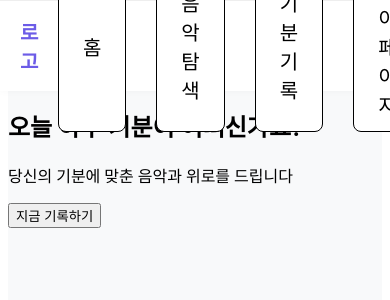
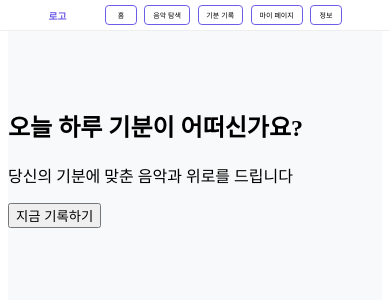
Before and after one commit to junboo1234/winter-web-project, a React (Create React App) app in the folder frontend/: page /About in a window 390 px wide. Shown: the top 300 px of the page. Built offline with nearby package versions, Linux system fonts and the light colour scheme.

Commit message:
feat(navbar.css) 반응형 웹에 맞게 버튼 위치 수정
navbar.css에서
반응형으로 구현하기 위해서 웹 앱 둘다 버튼 크기가 일정하도록 구현

```diff
--- a/frontend/src/styles/Index.css
+++ b/frontend/src/styles/Index.css
@@ -5,6 +5,8 @@ body {
     sans-serif;
   -webkit-font-smoothing: antialiased;
   -moz-osx-font-smoothing: grayscale;
+    padding: 0;
+
 }
 
 code {
--- a/frontend/src/styles/Navbar.css
+++ b/frontend/src/styles/Navbar.css
@@ -1,39 +1,54 @@
 .navbar {
-    padding: 15px 20px;
-    position: fixed; /* 화면에 고정*/
-    top: 0; /* 맨 아래에 붙이기 */
+    /* 1. 전체적인 비율은 vw로 잡기 */
+    height: 8vw;           /* 높이도 비율로! 단, 너무 크지 않게 7~10vw 추천 */
+    padding: 0 4vw;        /* 양옆 여백도 화면 비례 */
+    gap: 10vw;             /* 로고와 메뉴 사이 간격도 비례 */
+
+    /* 2. 짤림 방지 필살기 */
+    box-sizing: border-box; /* 패딩이 너비 100%를 안 넘어가게 가둡니다 */
+    width: 100%;
+    white-space: nowrap;    /* 내부 글자들이 절대 줄바꿈 안 되게 함 */
+
+    display: flex;
+    align-items: center;
+    justify-content: center;
+    position: fixed;
+    top: 0;
     left: 0;
-    width: 100%; /* 가로 꽉 차게 */
-    height: 60px;
-    background-color: #ffffff;
-    display: flex; /* 메뉴들을 가로로 나란히 배치 */
-    justify-content: space-between;
-    align-items: center;
-    border-top: 1px solid #eeeeee; /* 위에 살짝 선을 그어 구분 */
-    box-shadow: 0 -2px 10px rgba(0, 0, 0, 0.05); /* 은은한 그림자 */
-    z-index: 1000; /* 다른 내용물보다 항상 위에 보이게 */
+    background-color: white;
+    border-bottom: 0.2vw solid #eeeeee; /* 선 두께도 비율로! */
+    z-index: 1000;
 }
-.nav-button {
-    padding: 12px 24px;
-    background-color: white;
-    border: 1px solid #000;
-    border-radius: 8px;
-    cursor: pointer;
-    font-size: 20px;
-    transition: 0.2s;
-}
+
 .navbar-logo a {
-    font-size: 20px;
+    font-size: 2.5vw;       /* 글자 크기도 화면에 비례하게 */
     font-weight: 800;
-    color: #6c5ce7; /* 포인트 컬러 */
+    color: #6c5ce7;
     text-decoration: none;
-    letter-spacing: -0.5px; /* 글자 간격을 좁혀서 더 세련되게 */
 }
 
 .navbar-menus {
-    padding: 0 20px;
     display: flex;
-    gap: 30px; /* 메뉴 글자들 사이의 간격 */
+    gap: 2vw;              /* 버튼들 사이의 간격 */
+}
+
+.nav-button {
+    /* 버튼의 패딩과 폰트도 vw로 하면 완벽한 반응형! */
+    padding: 1vw 2vw;
+    font-size: 1.8vw;
+    min-width: 8vw;        /* 최소 너비도 화면에 비례 */
+
+    background-color: white;
+    border: 0.1vw solid #6c5ce7;
+    border-radius: 1vw;
+    cursor: pointer;
+    transition: 0.2s;
+    text-align: center;
+}
+
+.nav-button:hover {
+    background-color: #f8f7ff;
+    color: #6c5ce7;
 }
 
 .nav-button:hover {
```
Also changed, not shown: 1 other file (tests, documents, lock files or other folders).
